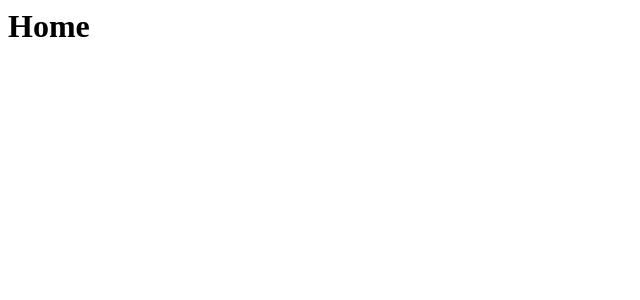
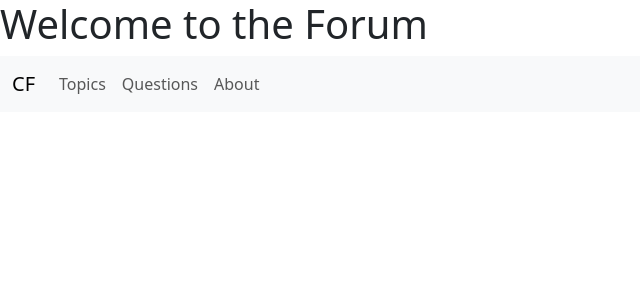
Before and after one commit to amiracle10/django-inventory-system, a Django app: page /inventorySystemApp/home/ in a window 1280 px wide. Shown: the top 300 px of the page, without its empty margins (0-640 px from the left). Run offline with Django 5.2, Linux system fonts and the light colour scheme.

Commit message:
made nav, added topics, questions, about pages

```diff
--- /dev/null
+++ b/inventorySystemApp/templates/inventorySystemApp/about.html
@@ -0,0 +1 @@
+<h1>About</h1>
--- a/inventorySystemApp/templates/inventorySystemApp/home.html
+++ b/inventorySystemApp/templates/inventorySystemApp/home.html
@@ -1 +1,47 @@
-<h1>Home</h1>
+<!DOCTYPE html>
+<html lang="en">
+<head>
+    <meta charset="UTF-8">
+    <meta name="viewport" content="width=device-width, initial-scale=1.0">
+    <title>Community Forum</title>
+    <link href="https://cdn.jsdelivr.net/npm/bootstrap@5.3.3/dist/css/bootstrap.min.css" rel="stylesheet" integrity="sha384-QWTKZyjpPEjISv5WaRU9OFeRpok6YctnYmDr5pNlyT2bRjXh0JMhjY6hW+ALEwIH" crossorigin="anonymous">
+</head>
+<body>
+    <script src="https://cdn.jsdelivr.net/npm/bootstrap@5.3.3/dist/js/bootstrap.bundle.min.js" integrity="sha384-YvpcrYf0tY3lHB60NNkmXc5s9fDVZLESaAA55NDzOxhy9GkcIdslK1eN7N6jIeHz" crossorigin="anonymous"></script>
+    <header>
+        <h1>Welcome to the Forum</h1>
+    </header>
+
+    <nav>
+        <nav class="navbar navbar-expand-lg bg-body-tertiary">
+            <div class="container-fluid">
+                <a class="navbar-brand" href="#">CF</a>
+                <button class="navbar-toggler" type="button" data-bs-toggle="collapse"
+                data-bs-target="#navbarNavAltMarkup" aria-controls="navbarNavAltMarkup" aria-expanded="false"
+                aria-label="Toggle navigation">
+                    <span class="navbar-toggler-icon"></span>
+                </button>
+                <div class="collapse navbar-collapse" id="navbarNavAltMarkup">
+                    <div class="navbar-nav">
+                        <!-- <a class="nav-link active" aria-current="page" href="#">Home</a> -->
+                        <a class="nav-link" href="{% url 'topics' %}">Topics</a>
+                        <a class="nav-link" href="{% url 'questions' %}">Questions</a>
+                        <a class="nav-link" href="{% url 'about' %}">About</a>
+
+                    </div>
+                </div>
+            </div>
+        </nav>
+    </nav>
+
+    <main>
+        <!-- <h2>Recent Discussions</h2>
+        <p>Forum posts will go here...</p> -->
+    </main>
+
+    <footer>
+
+    </footer>
+
+</body>
+</html>
--- a/inventorySystemApp/templates/inventorySystemApp/inventory.html
+++ /dev/null
@@ -1 +0,0 @@
-<h1>Inventory managment</h1>
--- /dev/null
+++ b/inventorySystemApp/templates/inventorySystemApp/questions.html
@@ -0,0 +1 @@
+<h1>Questions</h1>
--- /dev/null
+++ b/inventorySystemApp/templates/inventorySystemApp/topics.html
@@ -0,0 +1 @@
+<h1>Topics</h1>
--- a/inventorySystemApp/urls.py
+++ b/inventorySystemApp/urls.py
@@ -4,8 +4,11 @@ from inventorySystemApp import views
 
 urlpatterns = [
     path('home/', views.home, name='home'),
+    path('topics/', views.topics, name='topics'),
+    path('questions/', views.questions, name='questions'),
+    path('about/', views.about, name='about'),
     path('receiving/', views.receiving_items, name='Receiving'),
-    path('inventory/', views.inventory_management, name='Inventory_Management'),
+    # path('inventory/', views.inventory_management, name='Inventory_Management'),
     path('outbound/', views.send_items, name='Outbound'),
     path('dashboard/', views.dashboard, name = 'Dashboard')
 ]
--- a/inventorySystemApp/views.py
+++ b/inventorySystemApp/views.py
@@ -23,15 +23,26 @@ def home(request):
 
     return render(request, "inventorySystemApp/home.html")
 
+def topics(request):
+    return render(request, 'inventorySystemApp/topics.html')
+
+def questions(request):
+    return render(request, 'inventorySystemApp/questions.html')
+
+def about(request):
+    return render(request, 'inventorySystemApp/about.html')
+
 
 def receiving_items(request):
 
     return render(request, "inventorySystemApp/receivinf.html")
 
 
-def inventory_management(request):
+# def inventory_management(request):
 
-    return render(request, "inventorySystemApp/inventory.html")
+    # return render(request, "inventorySystemApp/inventory.html")
+
+
 
 
 def send_items(request):
```
